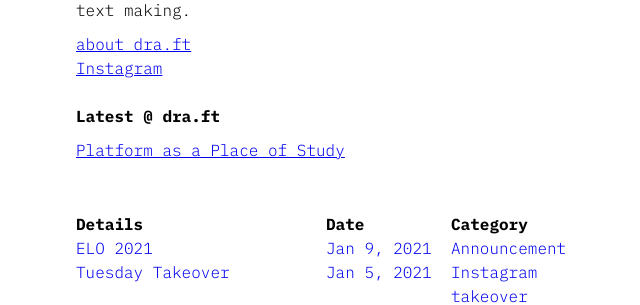
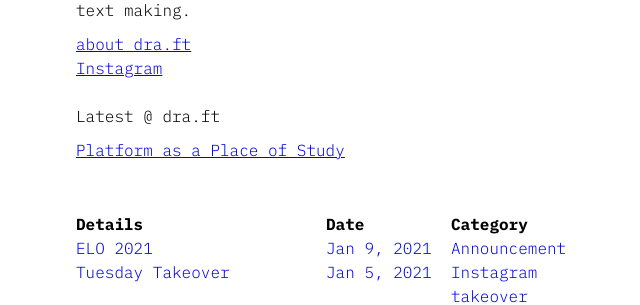
Before and after one commit to dra-ft/dra-ft.github.io, a Jekyll site: the page built from index.html, in a window 1280 px wide. Shown: the part 394-699 px from the top of the page, without its empty margins (44-684 px from the left). Built offline with Jekyll 4.4.1, drawn with Linux system fonts in a browser that asks for light colours.

Commit message:
Update header.html

```diff
--- a/_includes/header.html
+++ b/_includes/header.html
@@ -14,7 +14,7 @@
   {% endif %}
 
 
- <div class="row__cols"><br>Latest @ dra.ft</div>
+ <div class="latest_title"><br>Latest @ dra.ft</div>
  {% if site.data.latest %}
     <ul class="bio__social">
       {% for item in site.data.latest %}
```
